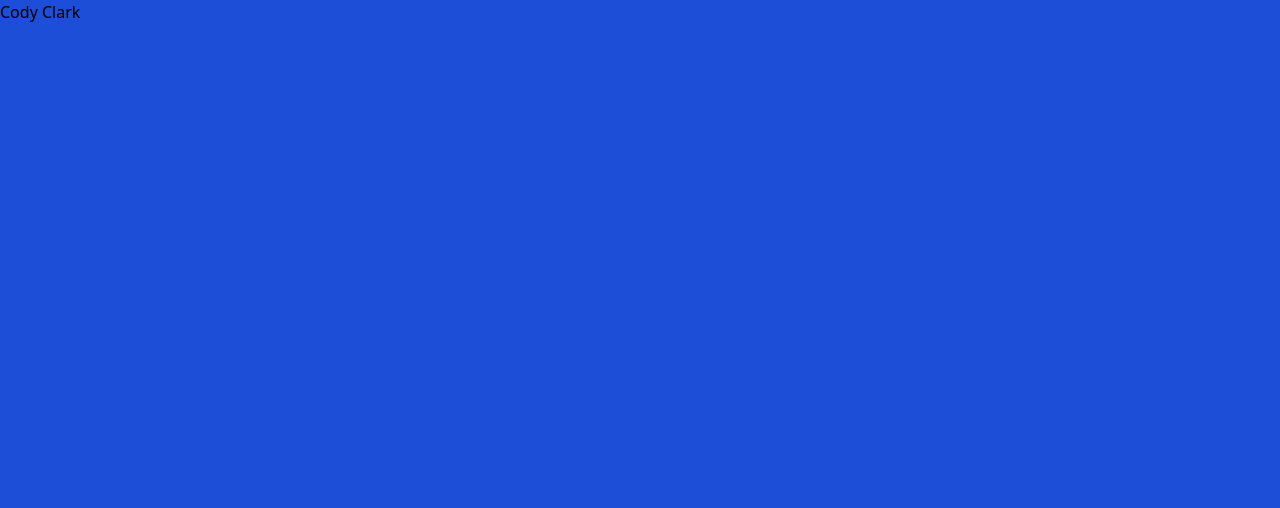
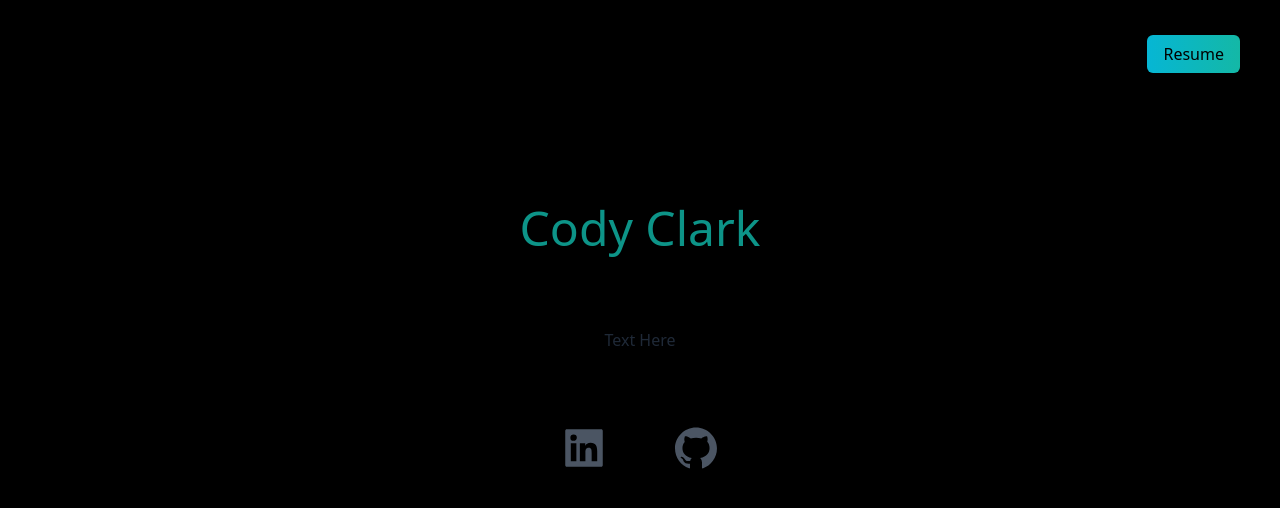
Before and after one commit to codescody/cc-portfolio-next-tailwind, a Next.js app: page / in a window 1280 px wide. Shown: the top 508 px of the page. Built offline with nearby package versions, Linux system fonts and the light colour scheme.

Commit message:
header layout title and icons

```diff
--- a/pages/index.js
+++ b/pages/index.js
@@ -1,9 +1,11 @@
-import Head from 'next/head'
-import Image from 'next/image'
-import { Inter } from 'next/font/google'
-import styles from '@/styles/Home.module.css'
+import Head from "next/head";
+import Image from "next/image";
+import { Inter } from "next/font/google";
+import styles from "@/styles/Home.module.css";
+import {BsFillMoonStarsFill} from 'react-icons/bs';
+import {AiFillGithub, AiFillLinkedin} from 'react-icons/ai'
 
-const inter = Inter({ subsets: ['latin'] })
+const inter = Inter({ subsets: ["latin"] });
 
 export default function Home() {
   return (
@@ -14,11 +16,31 @@ export default function Home() {
         <meta name="viewport" content="width=device-width, initial-scale=1" />
         <link rel="icon" href="/favicon.ico" />
       </Head>
-      <main>
-        <section className=' bg-blue-700 min-h-screen'>
-        Cody Clark
+      <main className="bg-black px-10">
+        <section className="min-h-screen">
+          <nav className=" py-10 mb-12 flex justify-between">
+            <h1 className="text-xl">codedByCody</h1>
+            <ul className="flex items-center">
+              <li>
+                <BsFillMoonStarsFill className="cursor-point text-xl"/>
+                </li>
+              <li>
+                <a className="bg-gradient-to-r from-cyan-500 to-teal-500 px-4 py-2 rounded-md ml-8" href='#'>Resume</a>
+                </li>
+            </ul>
+          </nav>
+          <div className="text-center p-10">
+            <h2 className="text-5xl py-2 text-teal-600 font-medium">Cody Clark</h2>
+            <h3 className="text-2xl py-2">Software Developer</h3>
+            <p className="text-md py-5 leading- text-gray-800">Text Here</p>
+          </div>
+          <div className="flex justify-center gap-16 py-3 text-gray-600 text-5xl">
+            <AiFillLinkedin />
+            <AiFillGithub />
+          </div>
+          <div><img></img></div>
         </section>
       </main>
     </div>
-  )
+  );
 }
```
